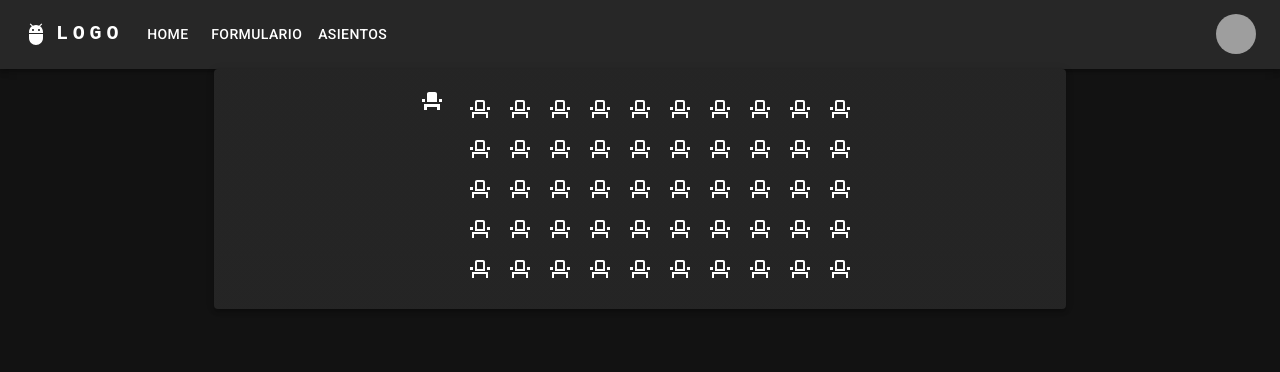
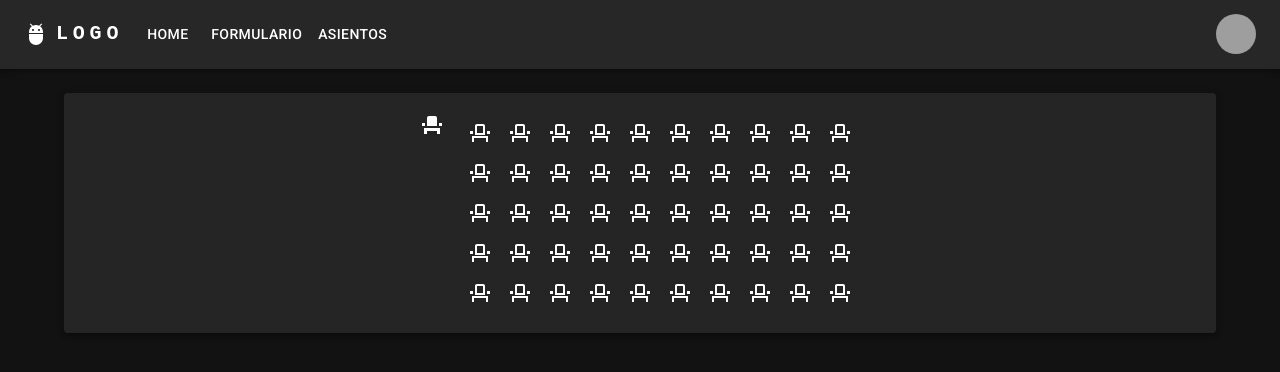
Before and after one commit to asblazquez/prueba_escuela_judicial, a React (Vite) app: page /Asientos in a window 1280 px wide. Shown: the top 372 px of the page. Built offline with nearby package versions, Linux system fonts and the light colour scheme; grey boxes are pictures that could not be loaded.

Commit message:
DarkMode

```diff
--- a/src/App.jsx
+++ b/src/App.jsx
@@ -4,6 +4,9 @@ import { Formulario } from "./pages/Formulario"
 import { Asientos } from "./pages/Asientos"
 
 function App() {
+
+
+
   return (
     <div>
           <BrowserRouter>
--- a/src/main.jsx
+++ b/src/main.jsx
@@ -6,8 +6,8 @@ import '@fontsource/roboto/400.css';
 import '@fontsource/roboto/500.css';
 import '@fontsource/roboto/700.css';
 import './index.css'
-import { CssBaseline, createTheme } from '@mui/material';
-import { ThemeProvider } from '@emotion/react';
+import { CssBaseline } from '@mui/material';
+import { createTheme, ThemeProvider } from '@mui/material/styles';
 
 const darkTheme = createTheme({
   palette: {
--- a/src/pages/Asientos.jsx
+++ b/src/pages/Asientos.jsx
@@ -36,7 +36,7 @@ export function Asientos () {
   };
 
   return (
-    <Container maxWidth="md">
+    <Container maxWidth="lg" sx={{mt: 3}}>
       <Paper elevation={3} style={{ padding: '20px' }}>
         <Grid container spacing={2} justifyContent="center">
           <Grid item>
```
Also changed, not shown: src/Context.jsx (added, +20 -0 lines). Lines whose indentation alone changed are shown as unchanged.
